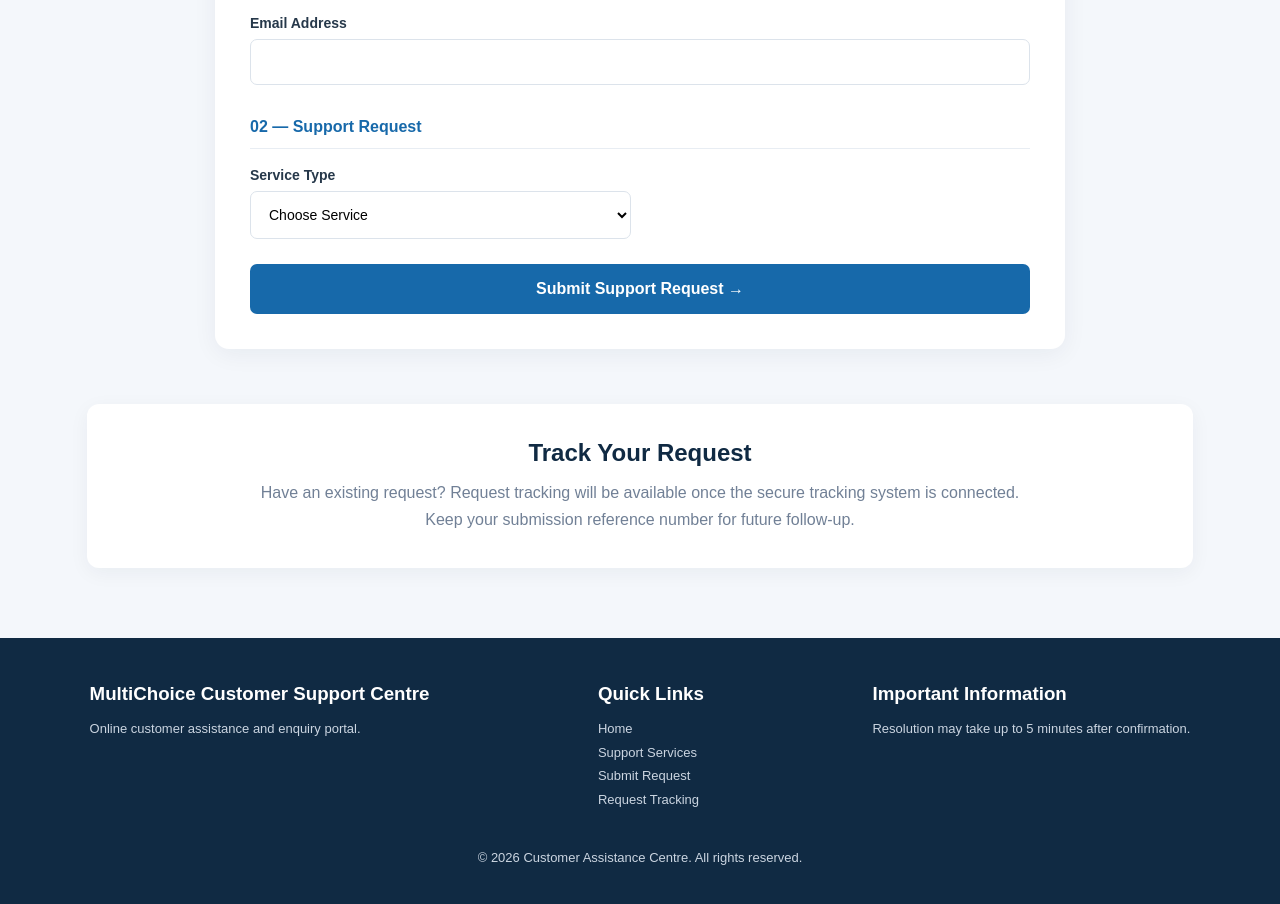
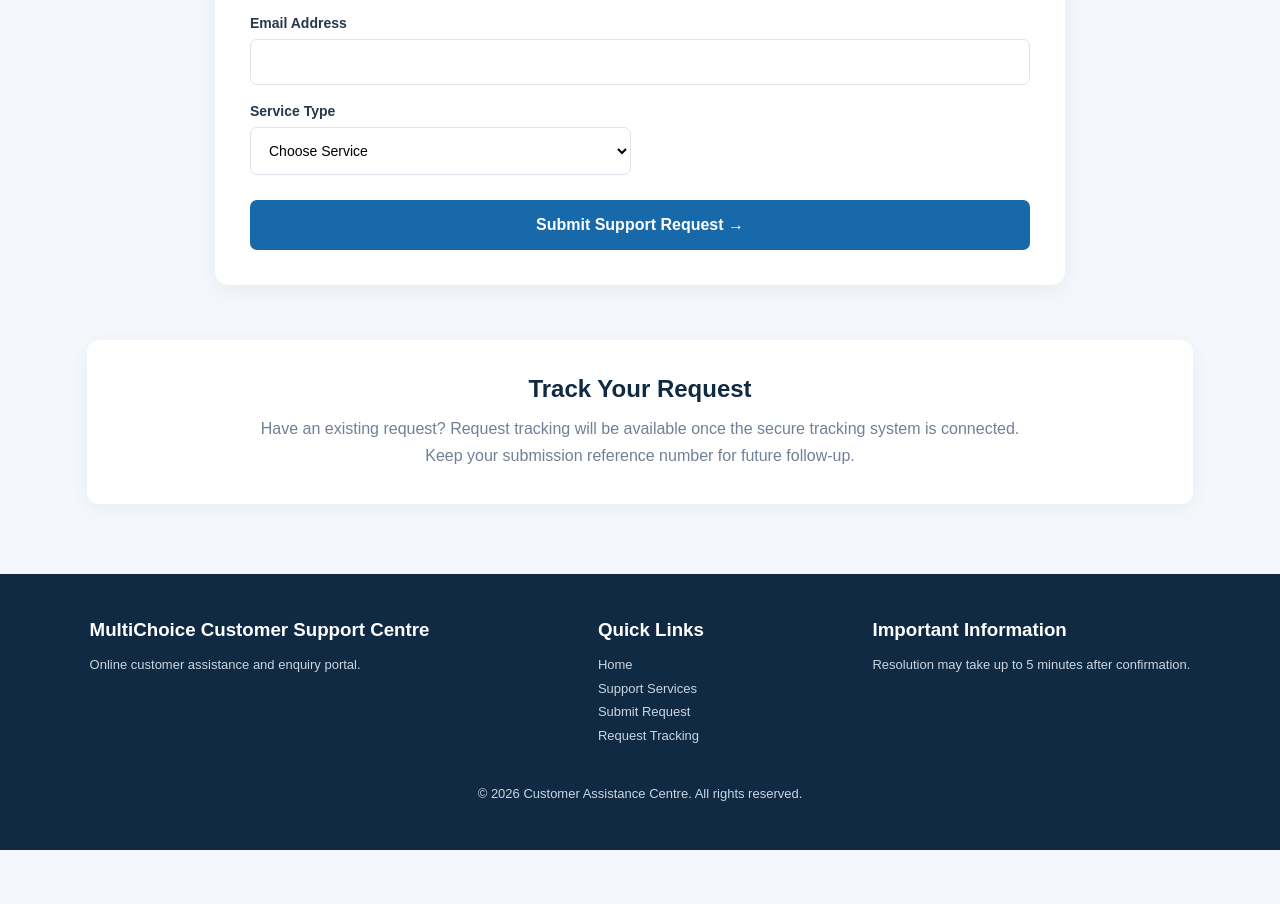
Before and after one commit to multichoicepaymentsupportcentre/subscription-payment-resolution-centre, a plain HTML site: page index.html in a window 1280 px wide. Shown: the part 1294-2198 px from the top of the page. After the commit the page ends 2144 px from the top, so only its background shows below. Drawn offline with nearby package versions, Linux system fonts and the light colour scheme.

Commit message:
Update index.html

```diff
--- a/index.html
+++ b/index.html
@@ -445,8 +445,6 @@ details to help with the review of your enquiry.
 <input type="email" name="email">
 </div>
 
-<h3 class="form-title">02 — Support Request</h3>
-
 <div class="field">
 <label>Service Type</label>
 <select name="service" required>
```
